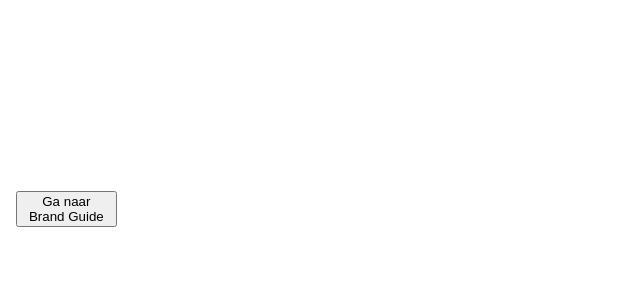
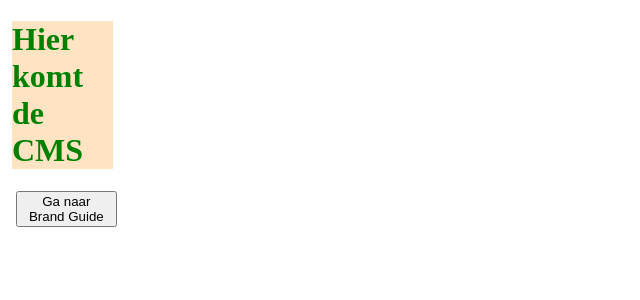
Before and after one commit to zrowan1/bgss, a Vue app in the folder client/: page / in a window 1280 px wide. Shown: the top 300 px of the page, without its empty margins (0-640 px from the left). Built offline with nearby package versions, Linux system fonts and the light colour scheme; the HTML template or start-up script is replaced by a standard one.

Commit message:
leuk kleurtje

```diff
--- a/client/src/views/Cms.vue
+++ b/client/src/views/Cms.vue
@@ -18,10 +18,17 @@
 
 <template>
 <router-view />
-    <h1> Hier komt de CMS </h1>
+    <h1 id="cmsTekst"> Hier komt de CMS </h1>
     <div>
     </div>
     <div>
         <button @click="goToBrand()"> Ga naar Brand Guide </button>
     </div>
 </template>
+
+<style>
+h1 {
+    background-color: bisque;
+    color: green;
+}
+</style>
```
